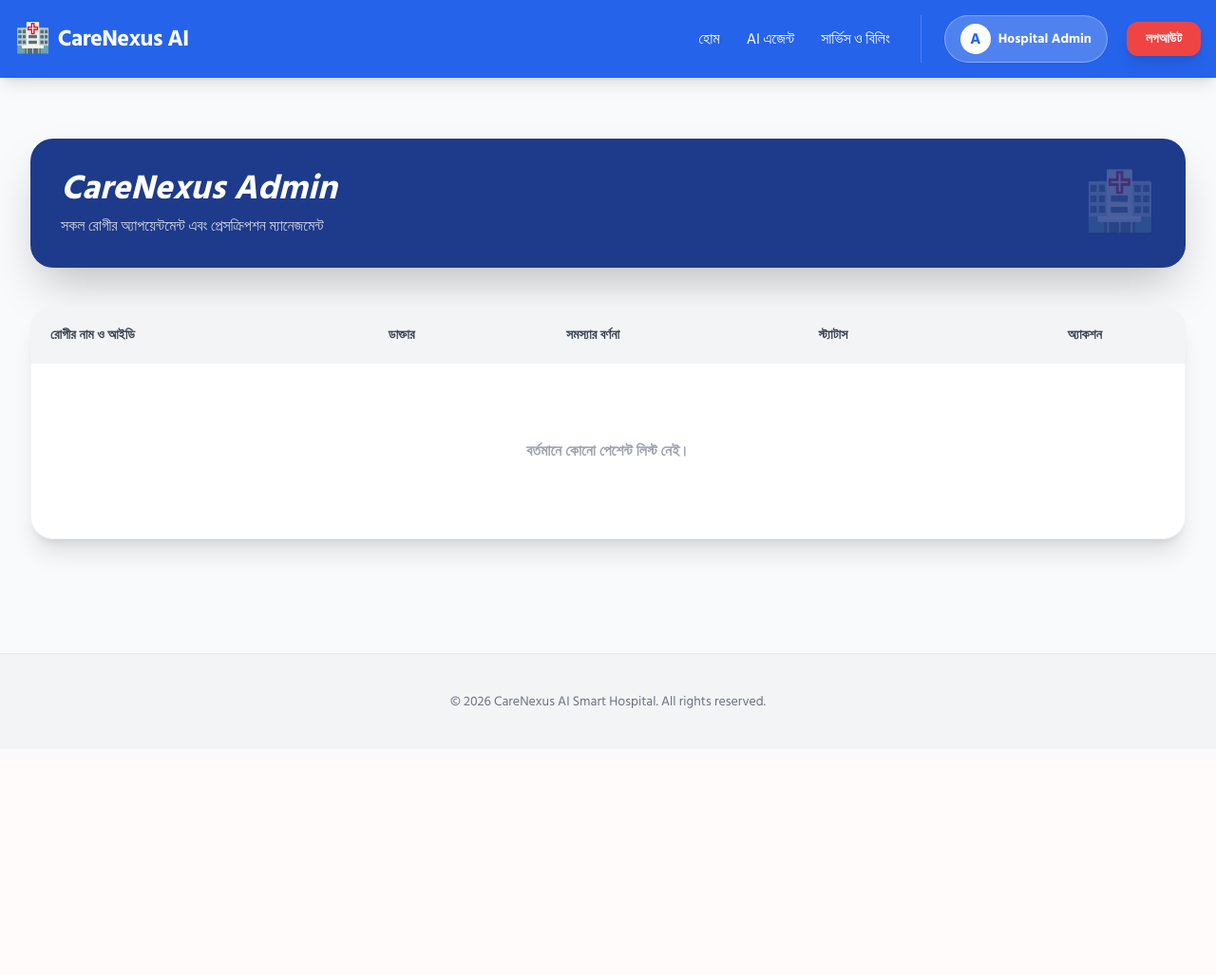
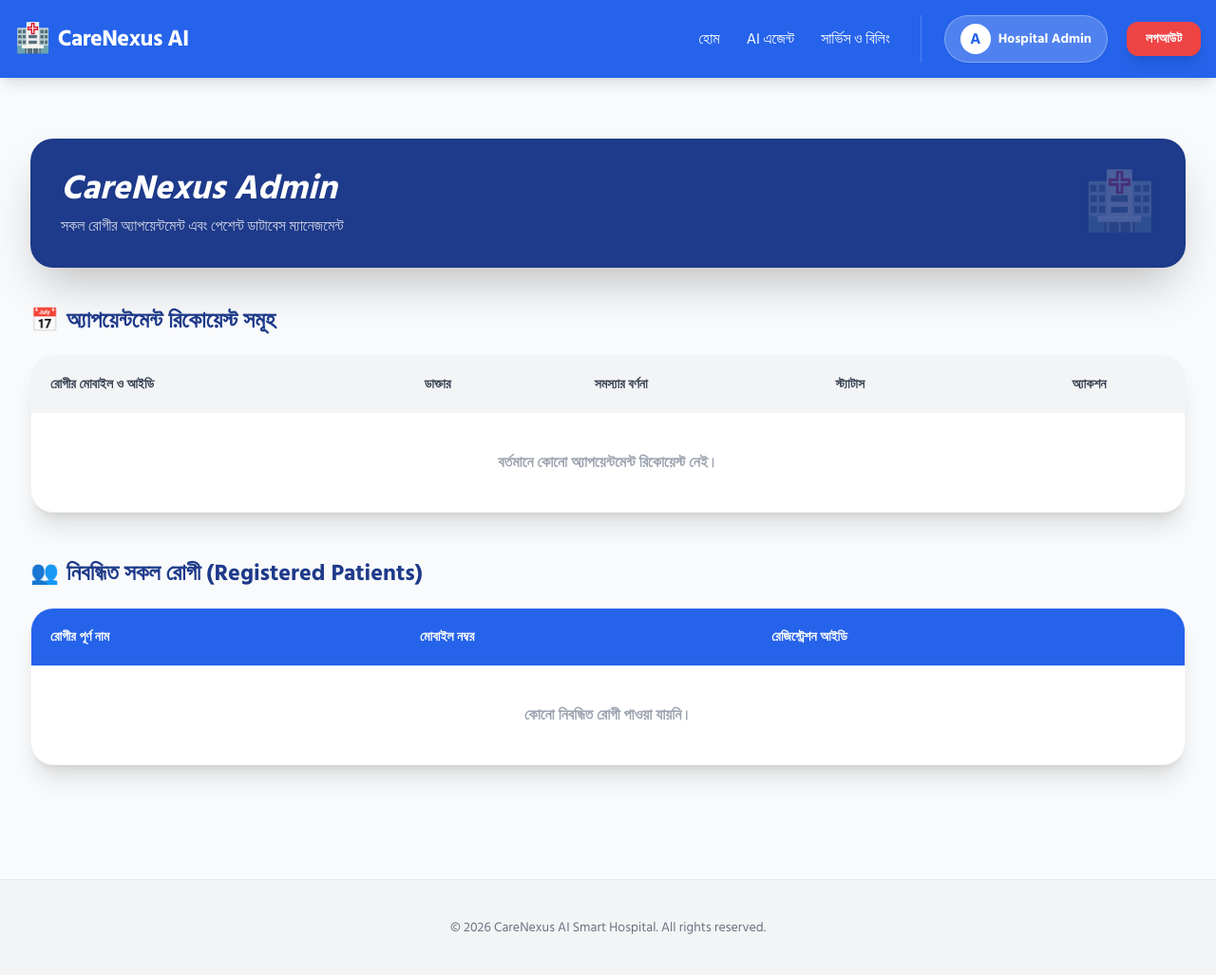
Before and after one commit to bashirnubtk/Ai_Clinical_Assistant, a Django app: page /admin-patient-list/ in a window 1280 px wide. Shown: the whole page at 95% size. Before the commit the page ends 746 px from the top, so only its background shows below. Run offline with Django 5.2, Linux system fonts and the light colour scheme; the visitor is signed in with stand-in values (Sample User, id 1); data that the repository does not hold is empty; some libraries are stand-ins or nearby versions.

Commit message:
feat: update admin dashboard with patient list and enhance AI engine database retrieval
1. Updated views.py to fetch all registered patients and appointments for the admin.\n2. Enhanced admin_patient_list.html with two separate tables for requests and users.\n3. Improved ai_engine.py to allow the AI to detect and report registered patient statistics.

```diff
--- a/core/templates/core/admin_patient_list.html
+++ b/core/templates/core/admin_patient_list.html
@@ -5,16 +5,20 @@
     <div class="bg-blue-900 rounded-3xl p-8 text-white mb-10 shadow-2xl flex justify-between items-center">
         <div>
             <h1 class="text-4xl font-black italic">CareNexus Admin</h1>
-            <p class="opacity-80 mt-2">সকল রোগীর অ্যাপয়েন্টমেন্ট এবং প্রেসক্রিপশন ম্যানেজমেন্ট</p>
+            <p class="opacity-80 mt-2">সকল রোগীর অ্যাপয়েন্টমেন্ট এবং পেশেন্ট ডাটাবেস ম্যানেজমেন্ট</p>
         </div>
         <div class="hidden md:block text-6xl opacity-20">🏥</div>
     </div>
 
+    <div class="mb-12">
+        <h2 class="text-2xl font-bold text-blue-900 mb-5 flex items-center">
+            <span class="mr-2">📅</span> অ্যাপয়েন্টমেন্ট রিকোয়েস্ট সমূহ
+        </h2>
         <div class="bg-white rounded-3xl shadow-xl border border-gray-100 overflow-hidden">
             <table class="w-full text-left">
                 <thead>
                     <tr class="bg-gray-100 text-gray-700 uppercase text-sm">
-                    <th class="p-5">রোগীর নাম ও আইডি</th>
+                        <th class="p-5">রোগীর মোবাইল ও আইডি</th>
                         <th class="p-5">ডাক্তার</th>
                         <th class="p-5">সমস্যার বর্ণনা</th>
                         <th class="p-5">স্ট্যাটাস</th>
@@ -47,11 +51,44 @@
                     </tr>
                     {% empty %}
                     <tr>
-                    <td colspan="5" class="p-20 text-center text-gray-400 font-bold">বর্তমানে কোনো পেশেন্ট লিস্ট নেই।</td>
+                        <td colspan="5" class="p-10 text-center text-gray-400 font-bold">বর্তমানে কোনো অ্যাপয়েন্টমেন্ট রিকোয়েস্ট নেই।</td>
                     </tr>
                     {% endfor %}
                 </tbody>
             </table>
         </div>
     </div>
+
+    <div>
+        <h2 class="text-2xl font-bold text-blue-900 mb-5 flex items-center">
+            <span class="mr-2">👥</span> নিবন্ধিত সকল রোগী (Registered Patients)
+        </h2>
+        <div class="bg-white rounded-3xl shadow-xl border border-gray-100 overflow-hidden">
+            <table class="w-full text-left">
+                <thead>
+                    <tr class="bg-blue-600 text-white uppercase text-sm">
+                        <th class="p-5">রোগীর পূর্ণ নাম</th>
+                        <th class="p-5">মোবাইল নম্বর</th>
+                        <th class="p-5">রেজিস্ট্রেশন আইডি</th>
+                    </tr>
+                </thead>
+                <tbody class="divide-y divide-gray-100">
+                    {% for patient in all_patients %}
+                    <tr class="hover:bg-gray-50 transition-colors">
+                        <td class="p-5 font-bold text-gray-800">{{ patient.full_name }}</td>
+                        <td class="p-5 text-gray-700">{{ patient.mobile_number }}</td>
+                        <td class="p-5">
+                            <span class="bg-gray-200 text-gray-600 px-3 py-1 rounded-lg text-xs font-mono">#REG-{{ patient.id }}</span>
+                        </td>
+                    </tr>
+                    {% empty %}
+                    <tr>
+                        <td colspan="3" class="p-10 text-center text-gray-400 font-bold">কোনো নিবন্ধিত রোগী পাওয়া যায়নি।</td>
+                    </tr>
+                    {% endfor %}
+                </tbody>
+            </table>
+        </div>
+    </div>
+</div>
 {% endblock %}
--- a/core/views.py
+++ b/core/views.py
@@ -8,13 +8,15 @@ from django.conf import settings
 from django.contrib.auth.decorators import login_required, user_passes_test
 from django.core.files.storage import default_storage
 
+# মডেল এবং এআই ইঞ্জিন ইম্পোর্ট
 from .models import PatientProfile, Doctor, BloodDonor, HospitalService, Appointment, Prescription
 from .ai_engine import process_ai_command
 from .ai_prescription_analyzer import extract_text_and_analyze
 
+# --- CONFIGURATION ---
 OPENROUTER_API_KEY = settings.OPENROUTER_API_KEY
 MODEL_NAME = "openrouter/free"
-SYSTEM_PROMPT = "আপনি CareNexus হাসপাতালের একজন অত্যন্ত দক্ষ, দয়ালু এবং সংবেদনশীল AI সহকারী। আপনার কাজ হলো রোগীদের সাহায্য করা এবং সঠিক তথ্য প্রদান করা।"
+SYSTEM_PROMPT = "আপনি CareNexus হাসপাতালের একজন অত্যন্ত দক্ষ, দয়ালু এবং সংবেদনশীল AI সহকারী। আপনার কাজ হলো রোগীদের সাহায্য করা এবং সঠিক তথ্য প্রদান করা।"
 
 # --- AUTHENTICATION ---
 def register_view(request):
@@ -29,7 +31,7 @@ def register_view(request):
             return redirect('register')
         user = User.objects.create_user(username=mobile, password=mobile)
         PatientProfile.objects.create(user=user, full_name=full_name, mobile_number=mobile)
-        messages.success(request, "রেজিস্ট্রেশন সফল হয়েছে!")
+        messages.success(request, "রেজিস্ট্রেশন সফল হয়েছে!")
         return redirect('login')
     return render(request, 'core/register.html')
 
@@ -42,7 +44,7 @@ def login_view(request):
                 if user:
                     login(request, user, backend='django.contrib.auth.backends.ModelBackend')
                     return redirect('admin_patient_list')
-            messages.error(request, "ভুল অ্যাডমিন পাসওয়ার্ড!")
+            messages.error(request, "ভুল অ্যাডমিন পাসওয়ার্ড!")
         else:
             mobile = request.POST.get('mobile', '').strip()
             user = User.objects.filter(username=mobile).first()
@@ -85,7 +87,7 @@ def book_appointment(request, doctor_id):
             problem_description=request.POST.get('problem_description'),
             status='Pending'
         )
-        messages.success(request, "অ্যাপয়েন্টমেন্ট বুক করা হয়েছে।")
+        messages.success(request, "অ্যাপয়েন্টমেন্ট বুক করা হয়েছে।")
         return redirect('home')
     return redirect('doctor_list')
 
@@ -143,8 +145,15 @@ def analyze_prescription_view(request):
 # --- ADMIN INTERFACE ---
 @user_passes_test(lambda u: u.is_superuser)
 def admin_patient_list(request):
+    # নিবন্ধিত সকল রোগী
+    all_patients = PatientProfile.objects.all().order_by('-id')
+    # সকল অ্যাপয়েন্টমেন্ট
     appointments = Appointment.objects.all().order_by('-created_at')
-    return render(request, 'core/admin_patient_list.html', {'appointments': appointments})
+
+    return render(request, 'core/admin_patient_list.html', {
+        'all_patients': all_patients,
+        'appointments': appointments
+    })
 
 @user_passes_test(lambda u: u.is_superuser)
 def create_prescription_view(request, appt_id):
```
Also changed, not shown: core/ai_engine.py (+18 -10 lines), 1 other file. Lines whose indentation alone changed are shown as unchanged.
